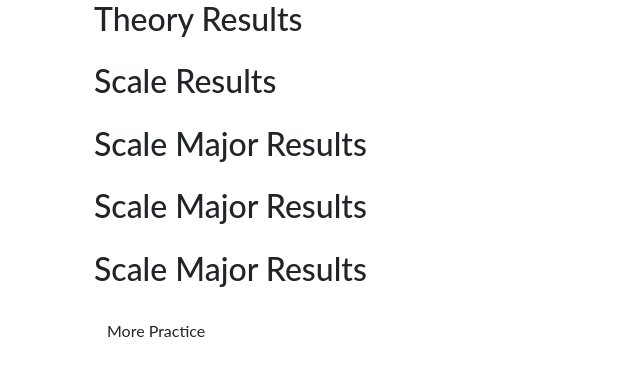
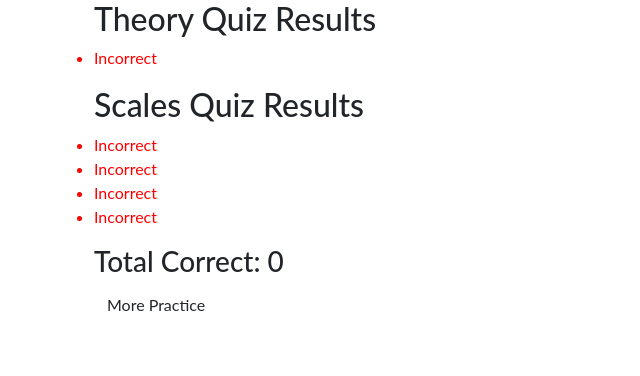
Before and after one commit to RichardSCS/ui-piano-scales, a Flask app: page /results in a window 1280 px wide. Shown: the part 84-460 px from the top of the page, without its empty margins (0-640 px from the left). Run offline with Flask 3, Linux system fonts and the light colour scheme; some libraries are stand-ins or nearby versions; some web fonts are replaced.

Commit message:
improved results page

```diff
--- a/ui-paino-project/app.py
+++ b/ui-paino-project/app.py
@@ -5,12 +5,23 @@ from flask import Response, request, jsonify
 app = Flask(__name__)
 
 quiz_results={
-    'theory':[],
-    'scales':[],
-    'scales_major':[],
-    'scales_id':[],
-    'scales_2':[]
+    'theory'        : False,
+    'scales'        : False,
+    'scales_major'  : False,
+    'scales_id'     : False,
+    'scales_2'      : False
 }
+
+total_correct = 0
+
+def CalcCorrect():
+    global total_correct
+    correct = 0
+    for answer in quiz_results:
+        if quiz_results[answer] == True:
+            correct += 1
+    total_correct = correct
+
 @app.route('/')
 def hello_world():  # put application's code here a
     return render_template("home.html")
@@ -49,7 +60,7 @@ def quiz_scale_4():  # put application's code here
 
 @app.route('/results')
 def results():  # put application's code here
-    return render_template("results.html",quiz_results=quiz_results)
+    return render_template("results.html",quiz_results=quiz_results, total_correct=total_correct)
 
 @app.route('/practice')
 def practice():  # put application's code here
@@ -57,52 +68,74 @@ def practice():  # put application's code here
 
 @app.route('/submit-your-answer-theory', methods=['POST'])
 def submit_answer_theory():
-    print("I am clicked")
+    #print("I am clicked 1")
     selected_scale = request.form.get('scales')
     # You can add code to check the answer, save to a database, etc.
     print(selected_scale)
-    quiz_results['theory'].append(selected_scale)
-    print(quiz_results)
+    if selected_scale == "C4":
+        quiz_results['theory'] = True
+        print("True")
+    else:
+        quiz_results['theory'] = False
+        print("False")
+    #print(quiz_results)
+    CalcCorrect()
     return '',204
 @app.route('/submit-your-answer', methods=['POST'])
 def submit_answer():
-    print("I am clicked")
+    #print("I am clicked 2")
     selected_scale = request.form.get('scales')
     # You can add code to check the answer, save to a database, etc.
     print(selected_scale)
-    quiz_results['scales'].append(selected_scale)
-    print(quiz_results)
+    if selected_scale == 'A major':
+        quiz_results['scales'] = True
+    else:
+        quiz_results['scales'] = False
+    #print(quiz_results)
+    CalcCorrect()
     return '',204
 
 @app.route('/submit-your-answer-2', methods=['POST'])
 def submit_answer_2():
-    print("I am clicked")
+    #print("I am clicked 3")
     selected_scale = request.form.get('scales')
     # You can add code to check the answer, save to a database, etc.
     print(selected_scale)
-    quiz_results['scales_major'].append(selected_scale)
-    print(quiz_results)
+    if selected_scale == "B major":
+        quiz_results['scales_major'] = True
+    else:
+        quiz_results['scales_major'] = False
+    #print(quiz_results)
+    CalcCorrect()
     return '',204
 
 @app.route('/submit-your-answer-3', methods=['POST'])
 def submit_answer_3():
-    print("I am clicked")
+    #print("I am clicked 4")
     selected_scale = request.form.get('scales3')
     # You can add code to check the answer, save to a database, etc.
     print(selected_scale)
-    quiz_results['scales_id'].append(selected_scale)
-    print(quiz_results)
+    if selected_scale == 'D flat major':
+        quiz_results['scales_id'] = True
+    else:
+        quiz_results['scales_id'] = False
+    #print(quiz_results)
+    CalcCorrect()
     return '',204
 
 
 @app.route('/submit-your-answer-4', methods=['POST'])
 def submit_answer_4():
-    print("I am clicked")
+    #print("I am clicked 5")
     selected_scale = request.form.get('scales4')
     # You can add code to check the answer, save to a database, etc.
     print(selected_scale)
-    quiz_results['scales_2'].append(selected_scale)
-    print(quiz_results)
+    if selected_scale == 'G':
+        quiz_results['scales_2'] = True
+    else:
+        quiz_results['scales_2'] = False
+    #print(quiz_results)
+    CalcCorrect()
     return '',204
 
 
--- a/ui-paino-project/static/main.css
+++ b/ui-paino-project/static/main.css
@@ -234,3 +234,9 @@ body{
            margin-top: 5px;
         margin-left: 43%;
     }
+.correct {
+    color: green;
+}
+.incorrect {
+    color: red;
+}
--- a/ui-paino-project/templates/results.html
+++ b/ui-paino-project/templates/results.html
@@ -3,38 +3,39 @@
 {% block content %}
 <div class="container-fluid view-page">
     <div class="row">
-        <h2>Theory Results</h2>
+        <h2>Theory Quiz Results</h2>
         <ul>
-            {% for result in quiz_results.theory %}
-                <li>{{ result }}</li>
-            {% endfor %}
+            {% if quiz_results.theory %}
+            <li class="correct">Correct</li>
+            {% else %}
+                <li class="incorrect">Incorrect</li>
+            {% endif %}
         </ul>
 
-        <h2>Scale Results</h2>
+        <h2>Scales Quiz Results</h2>
         <ul>
-            {% for result in quiz_results.scales %}
-                <li>{{ result }}</li>
-            {% endfor %}
+            {% if quiz_results.scales %}
+                <li class="correct">Correct</li>
+            {% else %}
+                <li class="incorrect">Incorrect</li>
+            {% endif %}
+            {% if quiz_results.scales_major %}
+            <li class="correct">Correct</li>
+            {% else %}
+                <li class="incorrect">Incorrect</li>
+            {% endif %}
+            {% if quiz_results.scales_id %}
+            <li class="correct">Correct</li>
+            {% else %}
+                <li class="incorrect">Incorrect</li>
+            {% endif %}
+            {% if quiz_results.scales_2 %}
+            <li class="correct">Correct</li>
+            {% else %}
+                <li class="incorrect">Incorrect</li>
+            {% endif %}
         </ul>
-       <h2>Scale Major Results</h2>
-        <ul>
-            {% for result in quiz_results.scales_major %}
-                <li>{{ result }}</li>
-            {% endfor %}
-        </ul>
-     <h2>Scale Major Results</h2>
-        <ul>
-            {% for result in quiz_results.scales_id %}
-                <li>{{ result }}</li>
-            {% endfor %}
-        </ul>
-     <h2>Scale Major Results</h2>
-        <ul>
-            {% for result in quiz_results.scales_2 %}
-                <li>{{ result }}</li>
-            {% endfor %}
-        </ul>
-
+        <h3>Total Correct: {{total_correct}}</h3>
         <!-- Add more sections for other categories as needed -->
     </div>
     <a href="/practice" class="btn">More Practice</a>
```
